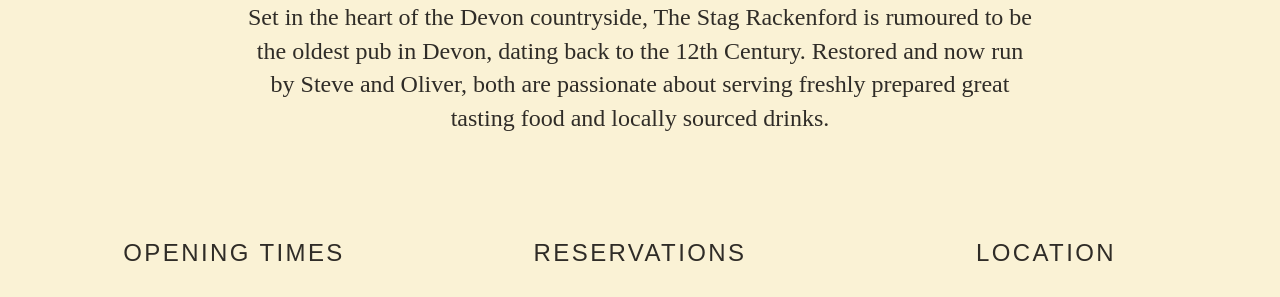
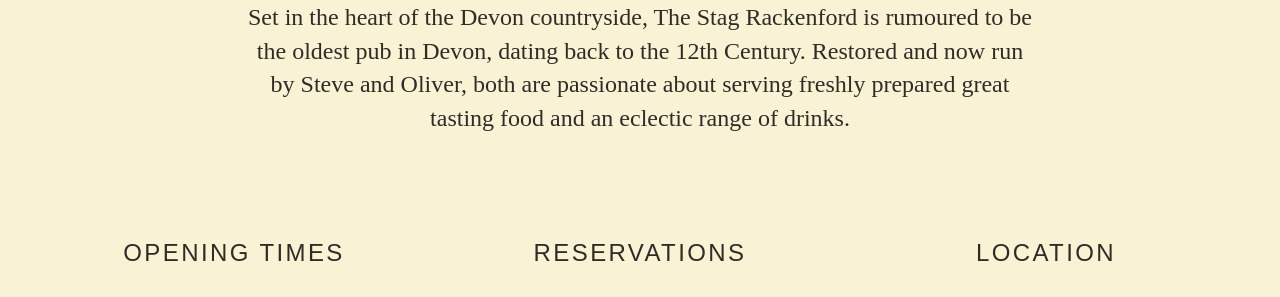
Before and after one commit to nigelpayne/thestagrackenford, a Jekyll site: the page built from index.markdown, in a window 1280 px wide and 900 px high, scrolled down 884 px. Shown: the part 256-553 px from the top of the window. Built offline with Jekyll 4.4.1, drawn with Linux system fonts in a browser that asks for light colours; some web fonts are replaced.

Commit message:
Updated Index

```diff
--- a/index.markdown
+++ b/index.markdown
@@ -16,4 +16,4 @@
 
 ![the-stag-building.png](/uploads/the-stag-building.png)
 
-### Set in the heart of the Devon countryside, The Stag Rackenford is rumoured to be the oldest pub in Devon, dating back to the 12th Century. Restored and now run by Steve and Oliver, both are passionate about serving freshly prepared great tasting food and locally sourced drinks.
+### Set in the heart of the Devon countryside, The Stag Rackenford is rumoured to be the oldest pub in Devon, dating back to the 12th Century. Restored and now run by Steve and Oliver, both are passionate about serving freshly prepared great tasting food and an eclectic range of drinks.
```
